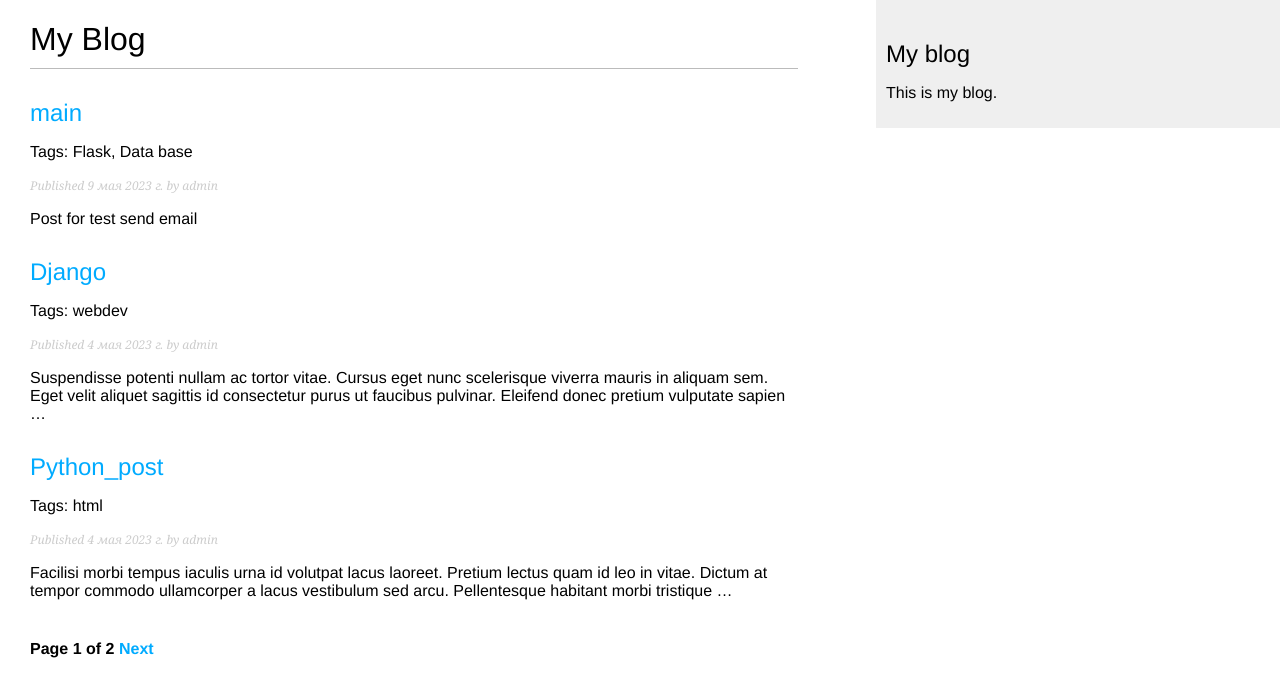
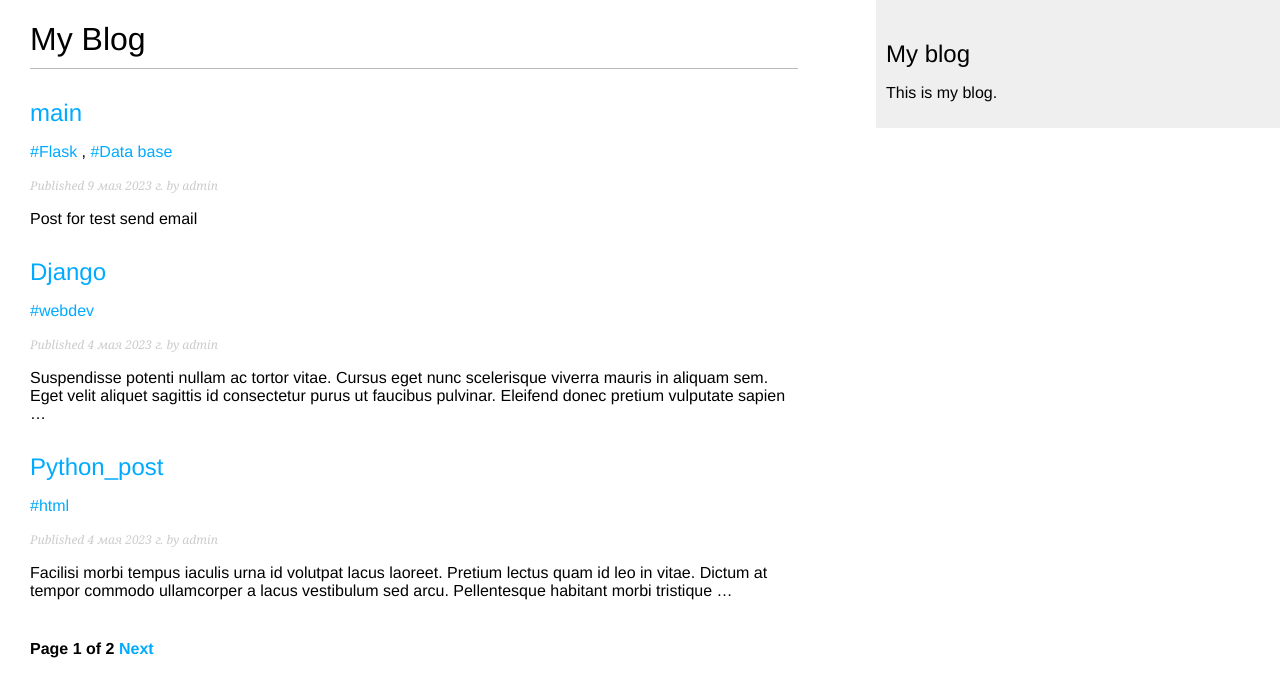
Before and after one commit to VasiliyHaroshka/blog, a Django app: page / in a window 1280 px wide. Shown: the top 697 px of the page. Run offline with Django 4.2, Linux system fonts and the light colour scheme; data comes from the database, SQL or seed files in the repository; both versions use the stored data as it was after the commit.

Commit message:
correct tags' display and add sorted posts by tags

```diff
--- a/my_blog/blog/models.py
+++ b/my_blog/blog/models.py
@@ -26,8 +26,8 @@ class Post(models.Model):
     created_date = models.DateField("Дата создания", auto_now_add=True)
     updated_date = models.DateField("Дата обновления", auto_now=True)
     status = models.CharField("Статус", max_length=10, choices=STATUS_CHOICES, default="draft")
+
     tags = TaggableManager()
-
     objects = models.Manager()
     published = PublishedManager()
 
--- a/my_blog/blog/templates/blog/post_list.html
+++ b/my_blog/blog/templates/blog/post_list.html
@@ -1,26 +1,29 @@
 {% extends 'blog/base.html' %}
 {% block title %}My blog{% endblock title %}
 {% block content %}
+
 <h1>My Blog</h1>
+
 {% if tag %}
-        <h4>Posts tagged with "{{ tag.name }}"</h4>
+    <h2>Posts tagged with "{{ tag.name }}"</h2>
 {% endif %}
+
+{% for post in posts %}
+    <h2><a href="{{ post.get_absolute_url }}">{{ post.title }}</a></h2>
+
     <p class="tags">
-    {% if post.tags.all %}
-        Tags:
         {% for tag in post.tags.all %}
-                <a href="{% url 'post_list_by_tag' tag.slug %}">{{ tag.name }}</a>
+            {% if tag %}
+                <a href="{% url 'post_list_by_tag' tag.slug %}">#{{ tag.name }}</a>
                 {% if not forloop.last %}, {% endif %}
+            {% else %} There is no tag...
+            {% endif %}
         {% endfor %}
-    {% endif %}
     </p>
-{% for post in posts %}
-    <h2>
-        <a href="{{ post.get_absolute_url }}">{{ post.title }}</a>
-    </h2>
-    <p class="tags">Tags: {{ post.tags.all|join:", " }}</p>
+
     <p class="date">Published {{ post.published_date }} by {{ post.author }}</p>
     {{ post.text|truncatewords:30|linebreaks }}
 {% endfor %}
+
 {% include "blog/pagination.html" with page=posts %}
 {% endblock content %}
--- a/my_blog/blog/urls.py
+++ b/my_blog/blog/urls.py
@@ -5,6 +5,6 @@ from .views import post_list, post_detail, post_share
 urlpatterns = [
     path("", post_list, name="post_list"),
     path("<int:year>/<int:month>/<int:day>/<slug:post>/", post_detail, name="post_detail"),
-    path("tag/<slug:tag_slug>/", post_list, name="post_list_by_tags"),
+    path("tag/<slug:tag_slug>/", post_list, name="post_list_by_tag"),
     path("<int:post_id>/share/", post_share, name="post_share"),
 ]
--- a/my_blog/blog/views.py
+++ b/my_blog/blog/views.py
@@ -28,14 +28,14 @@ def post_list(request, tag_slug=None):
     context = {
         "page": page,
         "posts": posts,
-        "tags": tag,
+        "tag": tag,
     }
     return render(request, "blog/post_list.html", context)
 
 
 def post_detail(request, year, month, day, post):
     """Отображает выбранный пост"""
-    post = get_object_or_404(Post, slug=post,
+    post = get_object_or_404(Post, slug=post, status="published",
                              published_date__year=year, published_date__month=month, published_date__day=day)
     comments = post.comments.filter(active=True)
 
```
Also changed, not shown: my_blog/blog/templates/blog/post_detail.html (+9 -8 lines), my_blog/db.sqlite3. Lines whose indentation alone changed are shown as unchanged.
